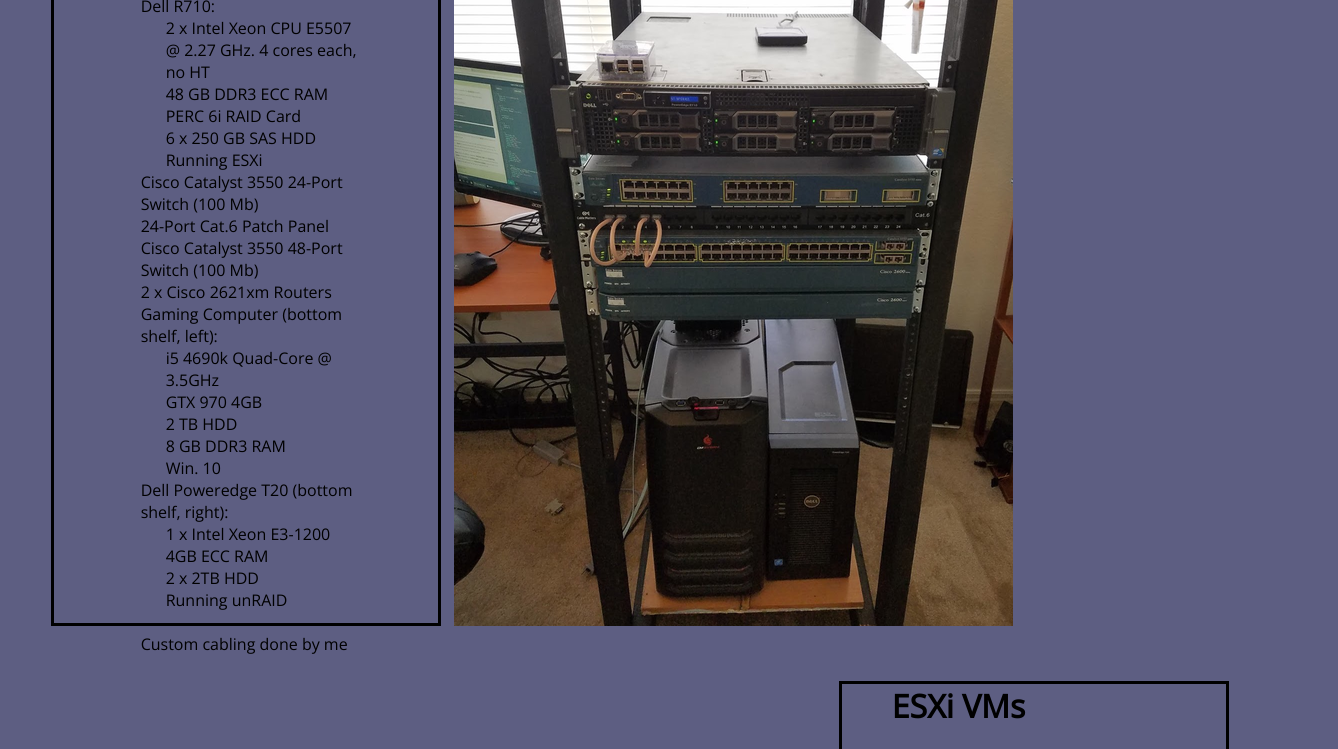
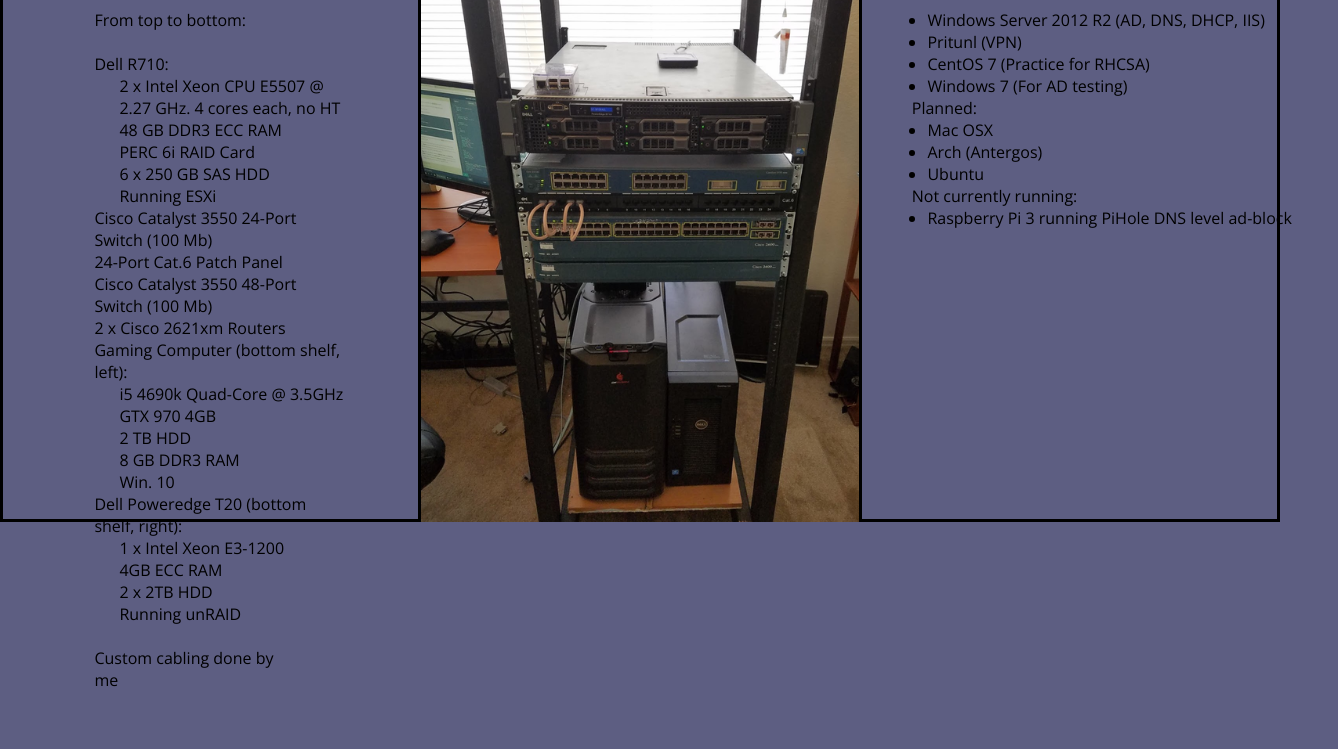
Before and after one commit to CBromwich/website, a plain HTML site: page homelab.html in a window 1280 px wide. Shown: the part 388-1137 px from the top of the page, 1338 px wide, since content can reach past the window. After the commit the page ends 1079 px from the top, so only its background shows below. Drawn offline with nearby package versions, Linux system fonts and the light colour scheme.

Commit message:
Changed formatting to fit flex-box

```diff
--- a/homelab.html
+++ b/homelab.html
@@ -35,6 +35,7 @@
       </ul>
     </div>
     <!-- End header and nav -->
+    <div id="container">
       <div id="specs">
         <h1>The Lab</h1>
         <p>
@@ -118,9 +119,9 @@
         </p>
       </div>
 
-    <div id="rack">
-      <img src="res/rsz_rack.png"
-    </div>
+
+        <img id="rack" src="res/rsz_rack.png"/>
+
 
       <div id="esxi">
         <h1>ESXi VMs</h1>
@@ -163,7 +164,7 @@
             Raspberry Pi 3 running PiHole DNS level ad-block
           </li>
         </ul>
-
+      </div>
     </div>
 
 
--- a/main.css
+++ b/main.css
@@ -3,7 +3,7 @@
 * {
   margin: 0;
   padding: 0;
-  /*border: 1px solid rgba(0, 0, 0, 0.3);*/
+  /*border: 1px solid rgba(255, 255, 255, 0.3); */
   font-family: "Open Sans", sans-serif;
 }
 
@@ -20,7 +20,6 @@
   width: 100%;
   text-align: center;
   margin-top: -5px;
-  overflow-x: hidden;
 }
 
 
@@ -34,9 +33,9 @@
 
 .nav li {
   display: inline-block;
-  margin-left: 0px;
-  margin-right: 0px;
   font-size: 16px;
+  padding-right: -2px;
+  padding-left: -1px;
 }
 
 .nav a {
@@ -69,11 +68,13 @@
   text-align: center;
   margin-top: 5em;
   border: 3px solid black;
-  height: 25%;
+  height: 25;
   width: 25%;
   left: 50%;
   transform: translateX(-50%);
 }
+
+
 
 .content h1 {
   margin-bottom: .5em;
@@ -85,15 +86,25 @@
 
 /* Homelab Styles */
 
+#container {
+  height: 100%;
+  width: 100%;
+  display: flex;
+  flex-direction: row;
+  flex-wrap: wrap;
+  justify-content: space-around;
+  align-items: center;
+  align-content: center;
+}
+
 #specs {
-  position: relative;
+  box-sizing: border-box;
   border: 3px solid black;
-  width: 30%;
-  height: 740px;
-  float: left;
-  display: inline;
-  margin-top: 50px;
-  left: 4%;
+  order: 1;
+  flex-grow: 1;
+  flex-basis: 25%;
+
+   height: 73%;
 }
 
 #specs dl {
@@ -110,12 +121,13 @@
   padding-left: 50px;
 }
 
-#rack img {
-  position: relative;
-  margin-top: 50px;
-  display: inline;
-  height: 30%;
-  left: 5%;
+
+#rack {
+  order: 2;
+  flex-grow: 1;
+  flex-basis: 25%;
+
+  height: 73%;
 }
 
 #specs h1, #esxi h1 {
@@ -127,19 +139,19 @@
   position: relative;
   left: 16%;
   padding-left: 25px;
+  width: 45%;
 }
 
 #esxi {
-  position: relative;
-  display: inline;
-  float: right;
-  text-align: left;
-  width: 30%;
-  margin-top: 50px;
+  box-sizing: border-box;
   border: 3px solid black;
-  height: 740px;
-  right: 4%;
+  order: 3;
+  flex-grow: 1;
+  flex-basis: 25%;
+  height: 73%;
+  padding-right: 5px;
 }
+
 
 #esxi ul {
   position: relative;
```
Lines whose indentation alone changed are shown as unchanged.
